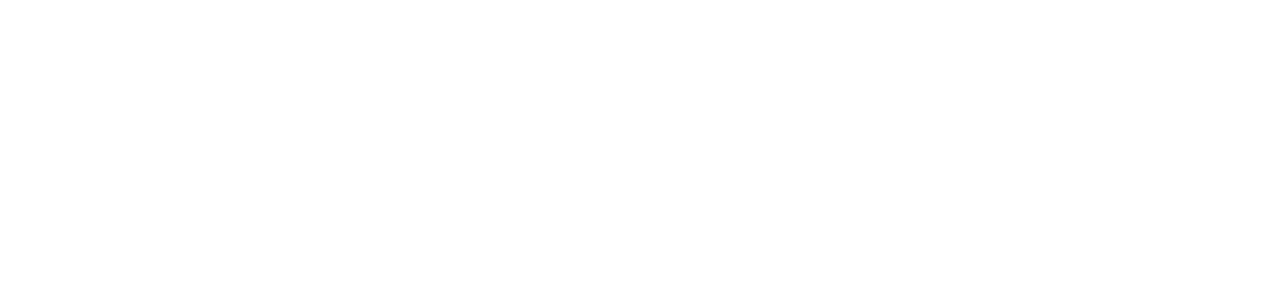
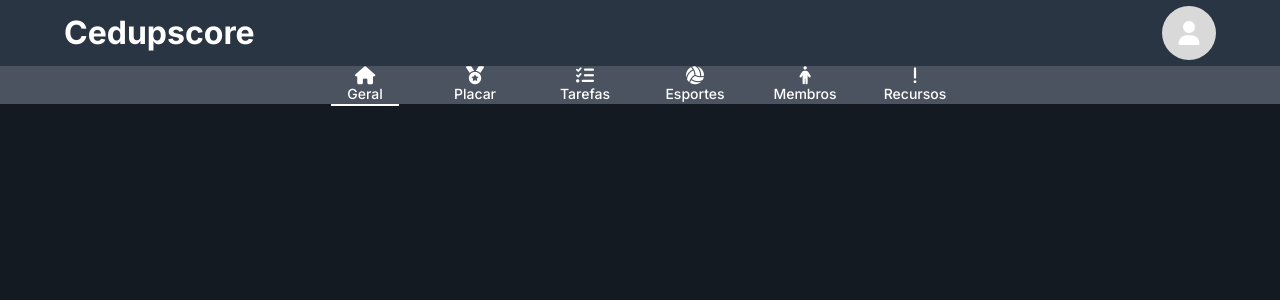
Before and after one commit to bristotartur/cedupscore, an Angular app: page / in a window 1280 px wide. Shown: the top 300 px of the page. Built offline with nearby package versions, Linux system fonts and the light colour scheme.

Commit message:
Componentes header e nav-item adicionados

```diff
--- a/src/app/app.component.html
+++ b/src/app/app.component.html
@@ -1 +1,2 @@
+<app-header></app-header>
 <router-outlet />
--- a/src/app/app.component.ts
+++ b/src/app/app.component.ts
@@ -1,10 +1,11 @@
 import { Component } from '@angular/core';
 import { RouterOutlet } from '@angular/router';
+import { HeaderComponent } from "./core/components/header/header.component";
 
 @Component({
   selector: 'app-root',
   standalone: true,
-  imports: [RouterOutlet],
+  imports: [RouterOutlet, HeaderComponent],
   templateUrl: './app.component.html',
   styleUrl: './app.component.scss'
 })
--- /dev/null
+++ b/src/app/core/components/header/header.component.html
@@ -0,0 +1,21 @@
+<header>
+    <div class="header-container">
+        <h1>{{ title }}</h1>
+        <div class="user-icon">
+            <i class="fa-solid fa-user"></i>
+        </div>
+    </div>
+    <nav>
+        <ul>
+            @for (item of navItems; track $index) {
+                <app-nav-item
+                    [itemName]="item.name"
+                    [iconClass]="item.iconClass"
+                    [link]="item.link"
+                    [isSelected]="item.isSelected"
+                    (select)="selectItem($index)"
+                />
+            }
+        </ul>
+    </nav>
+</header>
--- /dev/null
+++ b/src/app/core/components/header/header.component.scss
@@ -0,0 +1,69 @@
+@import '../../../../styles/variables.scss';
+
+header {
+    display: flex;
+    flex-direction: column;
+    align-items: center;
+    width: 100vw;
+    height: 13vh;
+
+    background-color: $secondary-color;
+}
+
+.header-container {
+    display: flex;
+    flex-direction: row;
+    justify-content: space-between;
+    align-items: center;
+
+    width: 90%;
+    height: 63%;
+
+    h1 {
+        font-size: 32px;
+        font-weight: bold;
+    }
+
+    .user-icon {
+        display: flex;
+        justify-content: center;
+        align-items: center;
+
+        width: 54px;
+        height: 54px;
+
+        background-color: $neutral-color-2;
+
+        border-radius: 50%;
+
+        i { font-size: 24px; }
+    }
+}
+
+nav {
+    display: flex;
+    flex-direction: row;
+    align-items: center;
+    justify-content: center;
+
+    width: 100vw;
+    height: 37%;
+
+    background-color: $neutral-color-3;
+
+    position: relative;
+
+    ul {
+        display: flex;
+        flex-direction: row;
+        justify-content: center;
+        gap: 20px;
+
+        width: 600px;
+
+        padding: 0;
+        margin: 0;
+
+        list-style: none;
+    }
+}
--- /dev/null
+++ b/src/app/core/components/header/header.component.ts
@@ -0,0 +1,49 @@
+import { Component, OnInit } from '@angular/core';
+import { NavItemComponent } from '../nav-item/nav-item.component';
+import { Router } from '@angular/router';
+
+@Component({
+  selector: 'app-header',
+  standalone: true,
+  imports: [
+    NavItemComponent
+  ],
+  templateUrl: './header.component.html',
+  styleUrl: './header.component.scss'
+})
+export class HeaderComponent implements OnInit {
+
+  title = 'Cedupscore';
+  selectedItem!: number;
+
+  navItems = [
+    { name: 'Geral', iconClass: 'fa-solid fa-house', link: '', isSelected: true },
+    { name: 'Placar', iconClass: 'fa-solid fa-medal', link: '', isSelected: false },
+    { name: 'Tarefas', iconClass: 'fa-solid fa-list-check', link: '', isSelected: false },
+    { name: 'Esportes', iconClass: 'fa-solid fa-volleyball', link: '', isSelected: false },
+    { name: 'Membros', iconClass: 'fa-solid fa-person', link: '', isSelected: false },
+    { name: 'Recursos', iconClass: 'fa-solid fa-exclamation', link: '', isSelected: false }
+  ];
+
+  constructor (private router: Router) {  }
+
+  ngOnInit(): void {
+    this.router.events.subscribe(() => {
+      this.updateSelectedItem(this.router.url);
+    });
+  }
+
+  selectItem(index: number): void {
+    this.navItems.forEach((item, i) => {
+      item.isSelected = (i == index);
+    });
+  }
+
+  updateSelectedItem(url: string): void {
+    const index = this.navItems
+      .findIndex(item => item.link == url);
+
+    this.selectItem(index != -1 ? index : 0);
+  }
+
+}
--- /dev/null
+++ b/src/app/core/components/nav-item/nav-item.component.html
@@ -0,0 +1,13 @@
+<li>
+    <a
+        [routerLink]="link"
+        [ngClass]="{ 'select': isSelected }"
+        (click)="selectItem()"
+    >
+        <i [ngClass]="iconClass"></i><span>{{ itemName }}</span>
+
+        @if (isSelected) {
+            <div class="select-bar"></div>
+        }
+    </a>
+</li>
--- /dev/null
+++ b/src/app/core/components/nav-item/nav-item.component.scss
@@ -0,0 +1,42 @@
+@import '../../../../styles/variables.scss';
+
+li {
+    display: flex;
+    align-items: center;
+}
+
+a {
+    display: flex;
+    flex-direction: column;
+    align-items: center;
+
+    width: 90px;
+
+    margin-top: 3px;
+
+    font-size: 20px;
+    font-weight: 400;
+    color: $neutral-color-1;
+    text-decoration: none;
+    text-align: center;
+
+    i {
+        font-size: 18px;
+    }
+
+    span {
+        font-size: 14px;
+        font-weight: 500;
+    }
+
+    .select-bar {
+        width: 75%;
+        height: 2px;
+
+        background-color: $font-color;
+
+        margin-top: 2px;
+    }
+
+    &.selected { color: $font-color; }
+}
--- /dev/null
+++ b/src/app/core/components/nav-item/nav-item.component.ts
@@ -0,0 +1,28 @@
+import { NgClass } from '@angular/common';
+import { Component, EventEmitter, Input, Output } from '@angular/core';
+import { RouterLink } from '@angular/router';
+
+@Component({
+  selector: 'app-nav-item',
+  standalone: true,
+  imports: [
+    NgClass,
+    RouterLink
+  ],
+  templateUrl: './nav-item.component.html',
+  styleUrl: './nav-item.component.scss'
+})
+export class NavItemComponent {
+
+  @Input() itemName!: string;
+  @Input() link!: string;
+  @Input() iconClass!: string;
+  @Input() isSelected!: boolean;
+
+  @Output() select = new EventEmitter<void>();
+
+  selectItem(): void {
+    this.select.emit();
+  }
+
+}
--- a/src/styles.scss
+++ b/src/styles.scss
@@ -9,3 +9,5 @@
     font-family: 'Inter', sans-serif;
     color: $font-color;
 }
+
+body { background-color: $background-color; }
```
Also changed, not shown: 2 other files (tests, documents, lock files or other folders).
